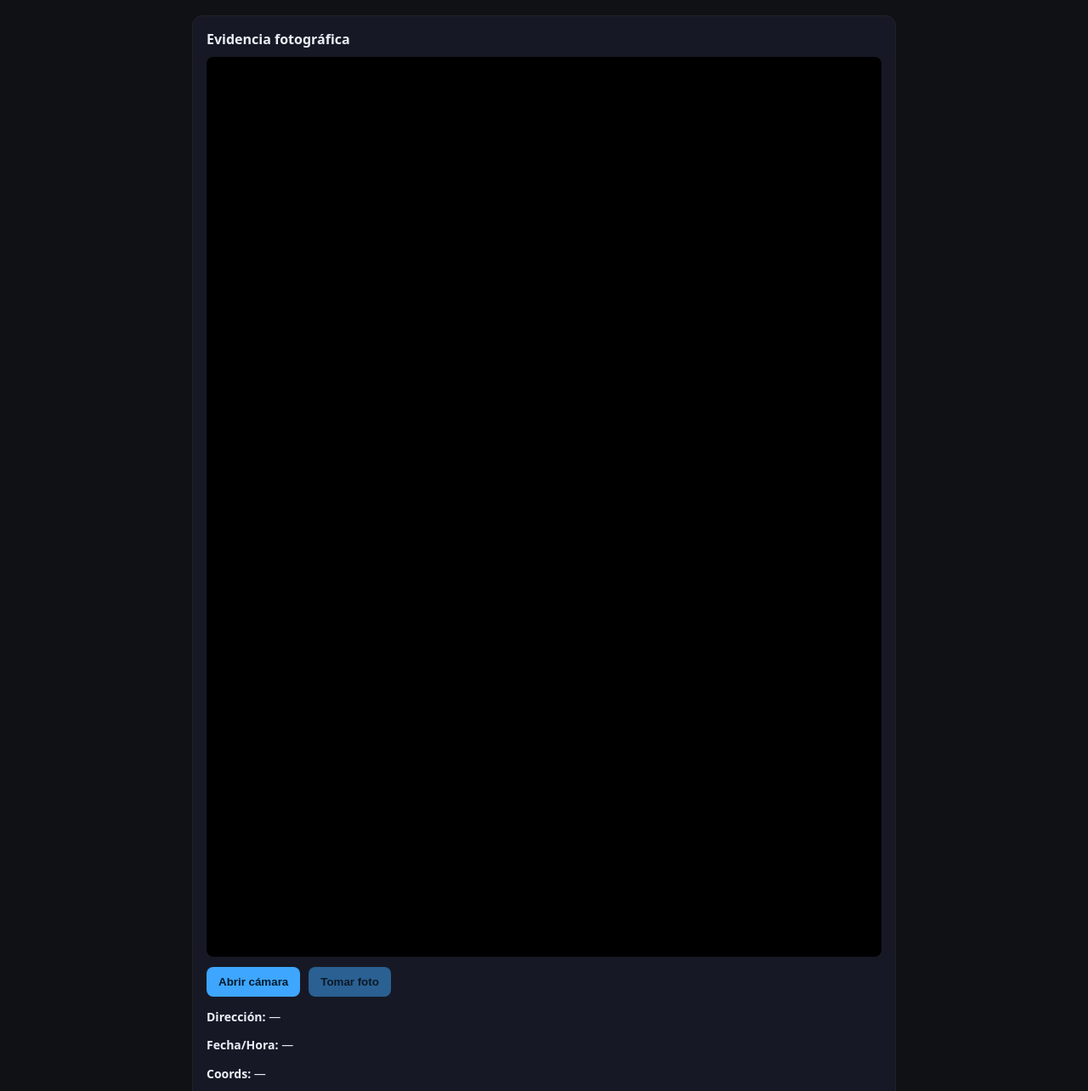
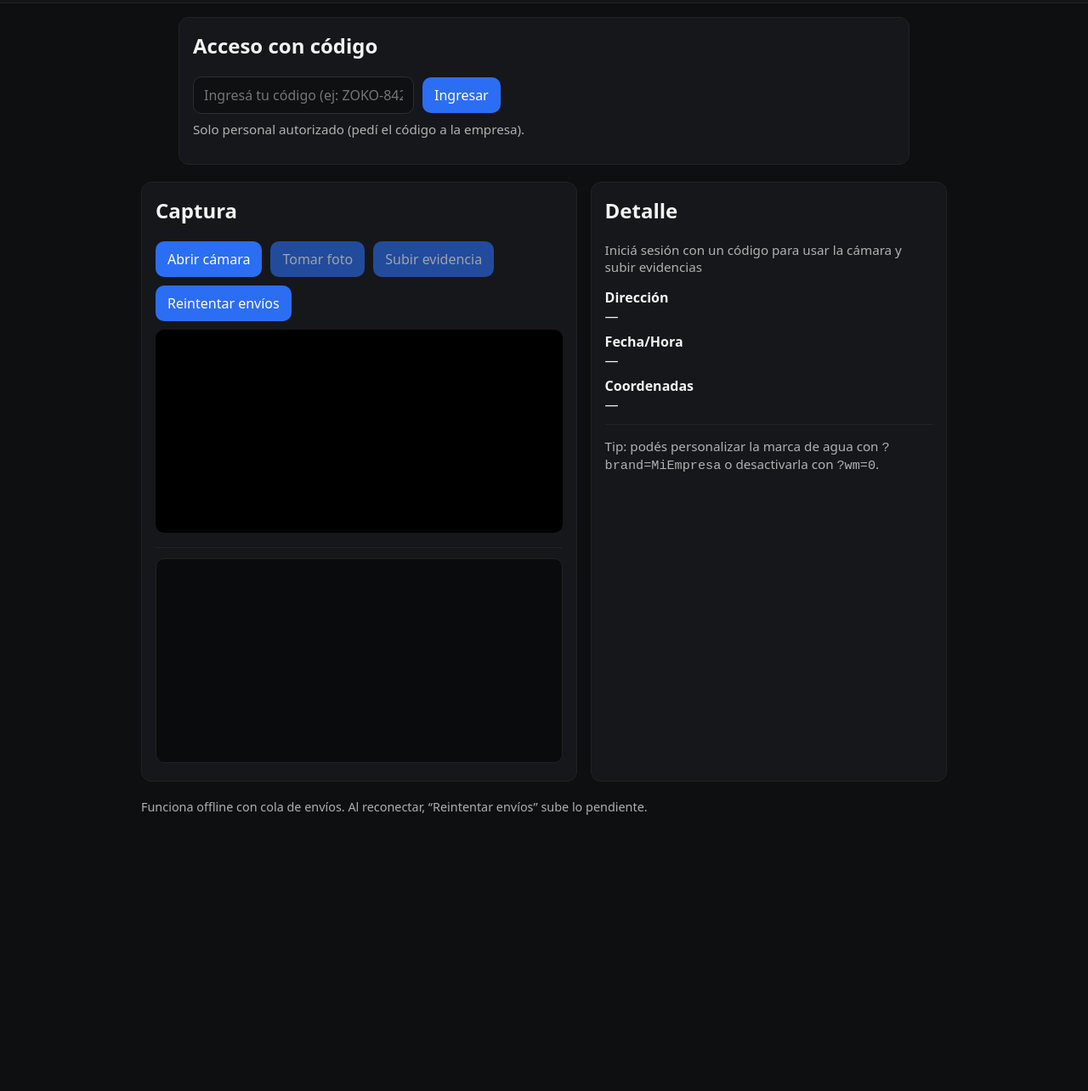
Before and after one commit to ZokoApp/checkproof-wpa, a plain HTML site: page index.html in a window 1280 px wide. Shown: the part 59-1343 px from the top of the page at 85% size. After the commit the page ends 1038 px from the top, so only its background shows below. Drawn offline with Linux system fonts and the light colour scheme; no server answers.

Commit message:
Update index.html

```diff
--- a/index.html
+++ b/index.html
@@ -3,56 +3,103 @@
 <head>
   <meta charset="utf-8" />
   <meta name="viewport" content="width=device-width,initial-scale=1,viewport-fit=cover" />
-  <title>CheckProof</title>
+  <title>CheckProof — WPA</title>
+
+  <!-- PWA -->
   <link rel="manifest" href="manifest.json" />
-  <meta name="theme-color" content="#111111" />
-  <link rel="stylesheet" href="style.css" />
+  <meta name="theme-color" content="#111" />
+  <link rel="icon" sizes="192x192" href="icons/icon-192.png" />
   <link rel="apple-touch-icon" href="icons/icon-192.png" />
+
+  <style>
+    :root{color-scheme:light dark}
+    *{box-sizing:border-box}
+    body{margin:0;font-family:system-ui,-apple-system,Segoe UI,Roboto,Ubuntu,"Helvetica Neue",Arial,sans-serif;background:#0e0f10;color:#f3f3f3}
+    header{display:flex;align-items:center;justify-content:space-between;gap:12px;padding:14px 16px;background:#141517;border-bottom:1px solid #222}
+    h1{font-size:18px;margin:0}
+    .muted{opacity:.7;font-size:.95rem}
+    main{max-width:980px;margin:20px auto;padding:0 16px}
+    .card{background:#15171a;border:1px solid #222;border-radius:12px;padding:16px}
+    .row{display:flex;gap:10px;align-items:center}
+    input,button{font:inherit}
+    input{background:#0f1012;color:#f3f3f3;border:1px solid #2a2d31;border-radius:10px;padding:10px 12px}
+    button{background:#2b6ef3;border:none;border-radius:10px;color:#fff;padding:10px 14px;cursor:pointer}
+    button[disabled]{opacity:.6;cursor:not-allowed}
+    #canvas{width:100%;height:auto;border-radius:10px;border:1px solid #222;background:#0a0b0c}
+    #video{width:100%;max-height:60vh;background:#000;border-radius:10px}
+    .grid{display:grid;grid-template-columns:1fr;gap:16px}
+    @media(min-width:860px){.grid{grid-template-columns:1.1fr .9fr}}
+    .pill{display:inline-block;border:1px solid #2a2d31;border-radius:999px;padding:6px 10px;font-size:.95rem}
+    footer{max-width:980px;margin:20px auto;padding:0 16px;opacity:.7;font-size:.9rem}
+    .sep{height:1px;background:#222;margin:12px 0}
+    .right{display:flex;gap:10px;align-items:center}
+  </style>
 </head>
 <body>
+
   <header>
-    <h1>CheckProof</h1>
+    <h1>CheckProof — WPA</h1>
+    <div class="right">
+      <span id="queueCount" class="pill">Pendientes: 0</span>
       <button id="btnInstall" hidden>Instalar</button>
+    </div>
   </header>
 
-  <main>
-    <section class="card">
-      <h2>Evidencia fotográfica</h2>
+  <!-- Acceso por CÓDIGO (bloquea hasta validar) -->
+  <section id="codeGate" class="card" style="margin:16px auto;max-width:860px">
+    <h2 style="margin-top:0">Acceso con código</h2>
 
-      <div class="cam">
-        <video id="video" autoplay playsinline></video>
-        <canvas id="canvas" class="hide"></canvas>
+    <div id="whenLocked">
+      <div class="row" style="flex-wrap:wrap">
+        <input id="codeInput" placeholder="Ingresá tu código (ej: ZOKO-8421-AB12)" style="min-width:260px" />
+        <button id="btnCodeEnter" type="button">Ingresar</button>
+      </div>
+      <p class="muted" style="margin-top:8px">Solo personal autorizado (pedí el código a la empresa).</p>
     </div>
 
-      <div class="row">
-        <button id="btnOpenCam">Abrir cámara</button>
-        <button id="btnShot" disabled>Tomar foto</button>
-      </div>
-
-      <div class="info">
-        <p><strong>Dirección:</strong> <span id="addr">—</span></p>
-        <p><strong>Fecha/Hora:</strong> <span id="ts">—</span></p>
-        <p><strong>Coords:</strong> <span id="coords">—</span></p>
-        <p class="muted">La imagen se sube directo a la nube con sello de dirección y hora (no se muestra galería al usuario).</p>
-      </div>
-
-      <div class="row">
-        <button id="btnUpload" disabled>Subir evidencia</button>
-        <span id="status" class="status">Listo</span>
+    <div id="whenUnlocked" style="display:none">
+      <p class="muted">Autorizado como <strong id="operatorLabel">—</strong> — Empresa: <strong id="tenantOut">—</strong></p>
+      <button id="btnCodeLogout" type="button">Cerrar sesión</button>
     </div>
   </section>
 
+  <main>
+    <div class="grid">
+      <!-- Lado izquierdo: previa de cámara / foto -->
       <section class="card">
-      <h2>Cola sin conexión</h2>
-      <p id="queueCount">Pendientes: 0</p>
-      <button id="btnRetry">Reintentar envío</button>
+        <h2 style="margin-top:0">Captura</h2>
+        <div class="row" style="flex-wrap:wrap;margin-bottom:10px">
+          <button id="btnOpenCam" type="button">Abrir cámara</button>
+          <button id="btnShot" type="button" disabled>Tomar foto</button>
+          <button id="btnUpload" type="button" disabled>Subir evidencia</button>
+          <button id="btnRetry" type="button">Reintentar envíos</button>
+        </div>
+
+        <video id="video" autoplay playsinline muted></video>
+        <div class="sep"></div>
+        <canvas id="canvas"></canvas>
       </section>
+
+      <!-- Lado derecho: info, estado, ubicación -->
+      <section class="card">
+        <h2 style="margin-top:0">Detalle</h2>
+        <p class="muted" id="status">Iniciá sesión con un código para usar la cámara y subir evidencias</p>
+        <div style="display:grid;gap:8px">
+          <div><strong>Dirección</strong><br><span id="addr">—</span></div>
+          <div><strong>Fecha/Hora</strong><br><span id="ts">—</span></div>
+          <div><strong>Coordenadas</strong><br><span id="coords">—</span></div>
+        </div>
+        <div class="sep"></div>
+        <p class="muted">Tip: podés personalizar la marca de agua con <code>?brand=MiEmpresa</code> o desactivarla con <code>?wm=0</code>.</p>
+      </section>
+    </div>
   </main>
 
   <footer>
-    <small>© CheckProof</small>
+    <p>Funciona offline con cola de envíos. Al reconectar, “Reintentar envíos” sube lo pendiente.</p>
   </footer>
 
+  <!-- Tu lógica principal (ESM) -->
   <script type="module" src="app.js"></script>
 </body>
 </html>
```
Lines whose indentation alone changed are shown as unchanged.
